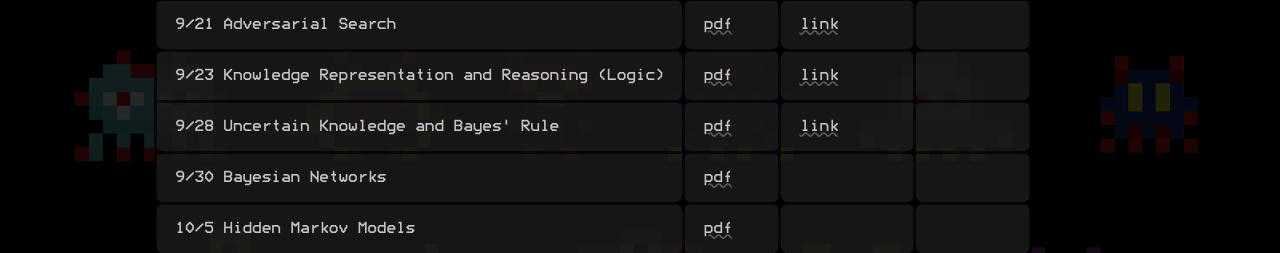
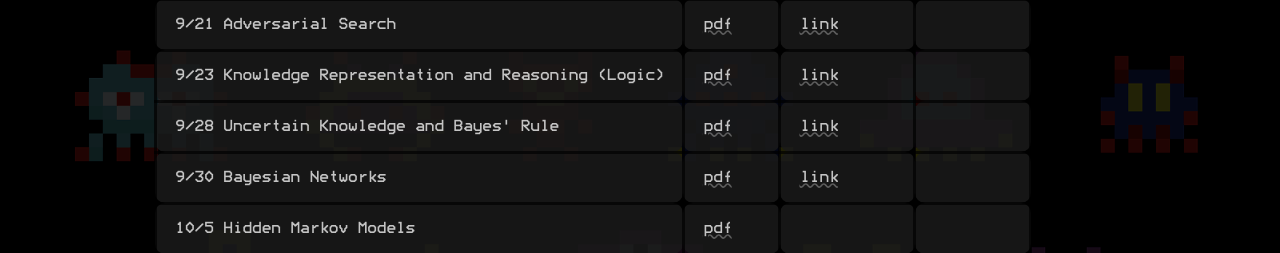
Before and after one commit to neilramaswamy/cs1410-website, a Next.js app: page / in a window 1280 px wide. Shown: the part 1655-1908 px from the top of the page. Built offline with nearby package versions, Linux system fonts and the light colour scheme.

Commit message:
9/30 lecture capture

```diff
--- a/pages/index.tsx
+++ b/pages/index.tsx
@@ -153,7 +153,7 @@ const Home = (): JSX.Element => {
                                     </a>
                                 </td>
                                 <td>
-                                <a
+                                    <a
                                         href="https://brown.hosted.panopto.com/Panopto/Pages/Viewer.aspx?id=db11dba4-4724-453f-bc25-ad9c01426150"
                                         target="_blank"
                                     >
@@ -169,7 +169,14 @@ const Home = (): JSX.Element => {
                                         pdf
                                     </a>
                                 </td>
-                                <td></td>
+                                <td>
+                                    <a
+                                        href="https://brown.hosted.panopto.com/Panopto/Pages/Viewer.aspx?id=ea64b684-0192-4f0d-8644-ad9c0142616a"
+                                        target="_blank"
+                                    >
+                                        link
+                                    </a>
+                                </td>
                                 <td></td>
                             </tr>
                             <tr>
```
